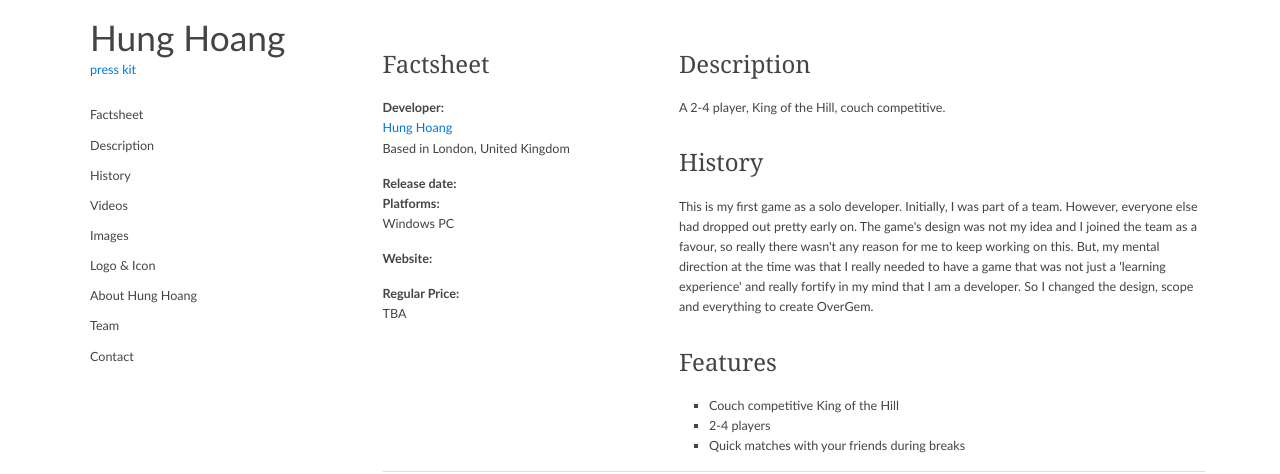
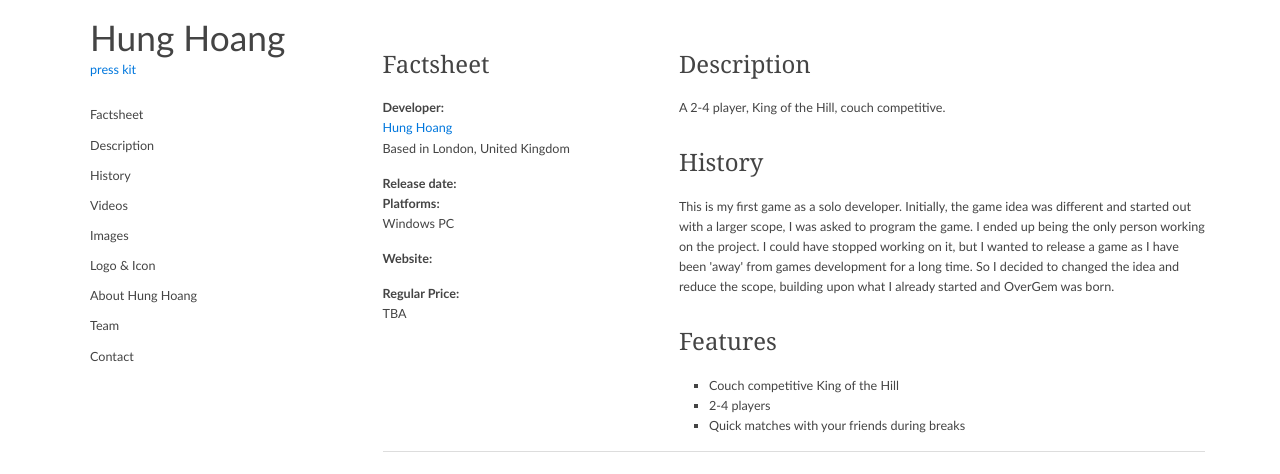
Before and after one commit to LoveGlitchCoffee/presskit, a plain HTML site: page overgem/index.html in a window 1280 px wide. Shown: the top 474 px of the page. Drawn offline with Linux system fonts and the light colour scheme.

Commit message:
Changed OverGem description

```diff
--- a/overgem/index.html
+++ b/overgem/index.html
@@ -6,7 +6,7 @@
 
     <title>OverGem - Hung Hoang</title>
 
-    <link rel="shortcut icon" href="images/favicon.ico?t=1566827318573">
+    <link rel="shortcut icon" href="images/favicon.ico?t=1569082136549">
 
     <link rel="stylesheet" href="../css/normalize.css">
     <link rel="stylesheet" href="../css/master.css">
@@ -125,7 +125,7 @@
               <p>A 2-4 player, King of the Hill, couch competitive.</p>
 
               <h2 id="history">History</h2>
-              <p>This is my first game as a solo developer. Initially, I was part of a team. However, everyone else had dropped out pretty early on. The game&#x27;s design was not my idea and I joined the team as a favour, so really there wasn&#x27;t any reason for me to keep working on this. But, my mental direction at the time was that I really needed to have a game that was not just a &#x27;learning experience&#x27; and really fortify in my mind that I am a developer. So I changed the design, scope and everything to create OverGem.</p>
+              <p>This is my first game as a solo developer. Initially, the game idea was different and started out with a larger scope, I was asked to program the game. I ended up being the only person working on the project. I could have stopped working on it, but I wanted to release a game as I have been &#x27;away&#x27; from games development for a long time. So I decided to changed the idea and reduce the scope, building upon what I already started and OverGem was born.</p>
 
 
               <h2 id="features">Features</h2>
```
Also changed, not shown: index.html (+1 -1 lines), 2 other files.
